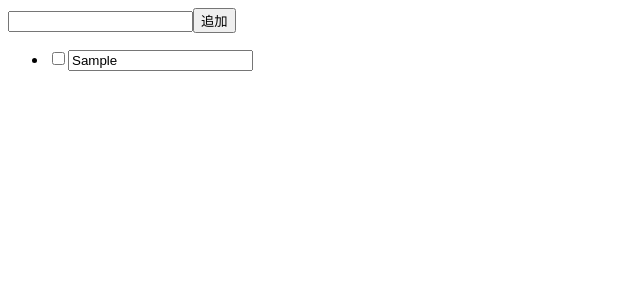
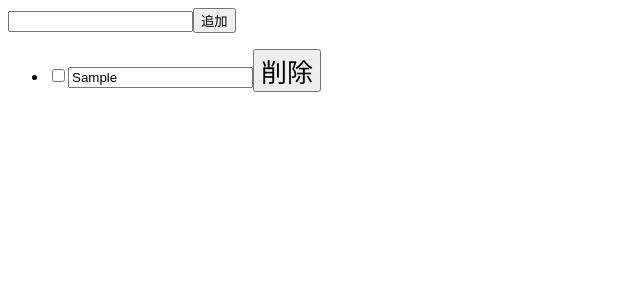
Before and after one commit to zuuumiii/react_todo, a React (Vite) app: page / in a window 1280 px wide. Both pictures are taken after typing "Sample" into the empty fields and a click on the input "追加". Shown: the top 300 px of the page, without its empty margins (0-640 px from the left). Built offline with nearby package versions, Linux system fonts and the light colour scheme.

Commit message:
add remove

```diff
--- a/src/App.tsx
+++ b/src/App.tsx
@@ -6,6 +6,7 @@
   value: string;
   readonly id: number;
   checked: boolean;
+  removed: boolean;
 };
 
 export const App = () => {
@@ -18,6 +19,7 @@
       value: text,
       id: new Date().getTime(),
       checked: false,
+      removed: false,
     };
     setTodos([newTodo, ...todos]);
     setText("");
@@ -49,6 +51,17 @@
     setTodos(newTodos);
   };
 
+  const handleOnRemove = (id: number, removed: boolean) => {
+    const deepCopy = todos.map((todo) => ({ ...todo }));
+    const newTodos = deepCopy.map((todo) => {
+      if (todo.id === id) {
+        todo.removed = !removed;
+      }
+      return todo;
+    });
+    setTodos(newTodos);
+  };
+
   return (
     <div>
       <form
@@ -66,15 +79,19 @@
             <li key={todo.id}>
               <input
                 type="checkbox"
+                disabled={todo.removed}
                 checked={todo.checked}
-                onChange={(e) => handleOnChecked(todo.id, todo.checked)}
+                onChange={() => handleOnChecked(todo.id, todo.checked)}
               />
               <input
                 type="text"
-                disabled={todo.checked}
+                disabled={todo.checked || todo.removed}
                 value={todo.value}
                 onChange={(e) => handleOnEdit(todo.id, e.target.value)}
               />
+              <button onClick={() => handleOnRemove(todo.id, todo.removed)}>
+                {todo.removed ? "復元" : "削除"}
+              </button>
             </li>
           );
         })}
```
